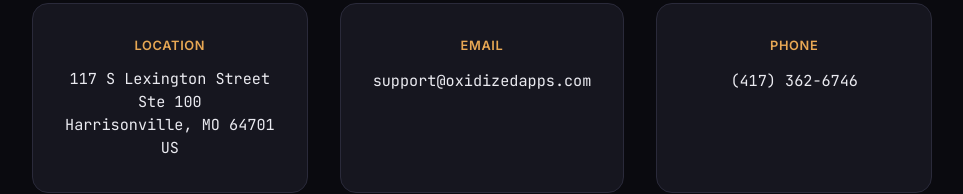
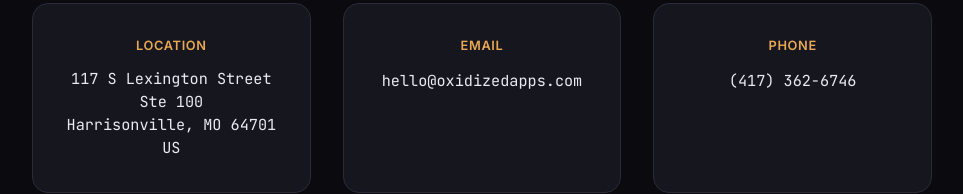
Before and after one commit to mikestief/oxidizedapps-website, a website built with Vite: page index.html in a window 1280 px wide. Shown: the part 2012-2206 px from the top of the page, without its empty margins (158-1121 px from the left). Built offline with nearby package versions, Linux system fonts and the light colour scheme.

Commit message:
feat: update contact email from support@ to hello@

```diff
--- a/index.html
+++ b/index.html
@@ -93,7 +93,7 @@
         </div>
         <div class="contact-item">
           <div class="contact-label">Email</div>
-          <a href="mailto:support@oxidizedapps.com" class="contact-value link">support@oxidizedapps.com</a>
+          <a href="mailto:hello@oxidizedapps.com" class="contact-value link">hello@oxidizedapps.com</a>
         </div>
         <div class="contact-item">
           <div class="contact-label">Phone</div>
```
